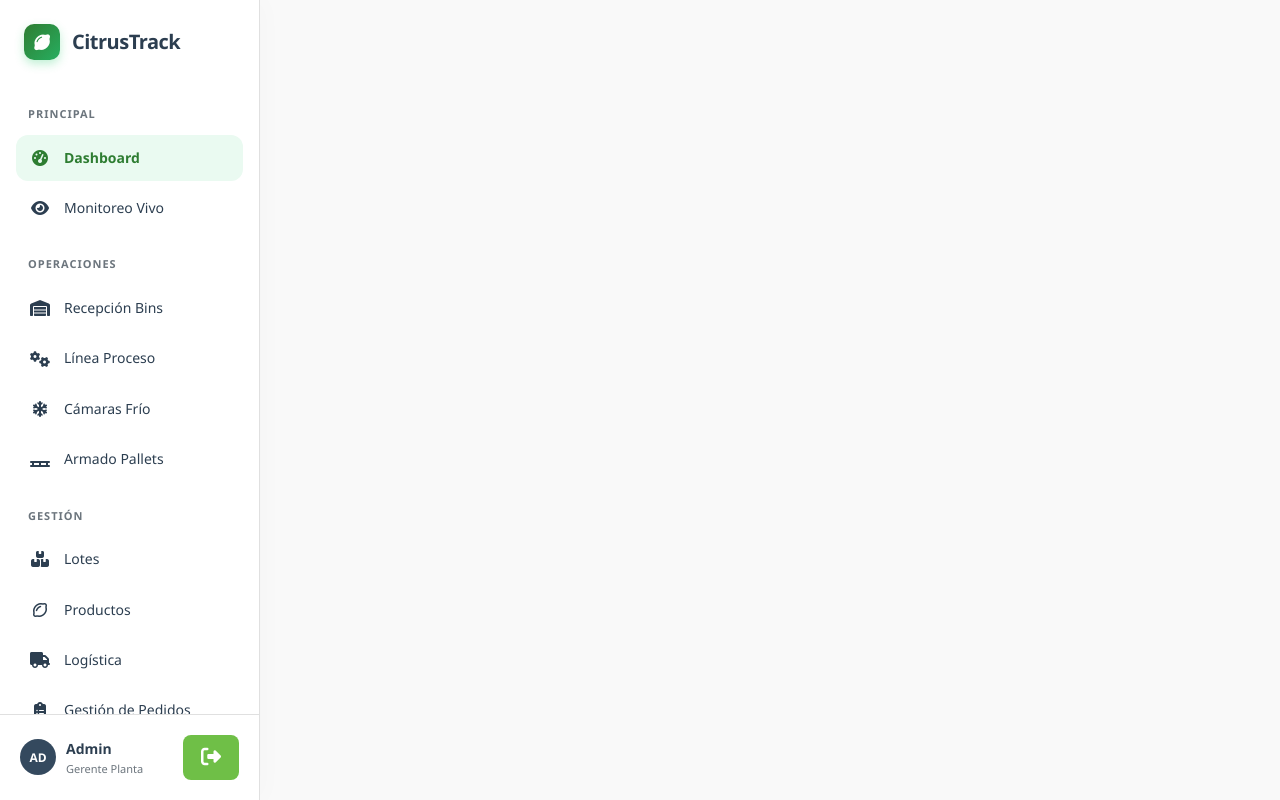
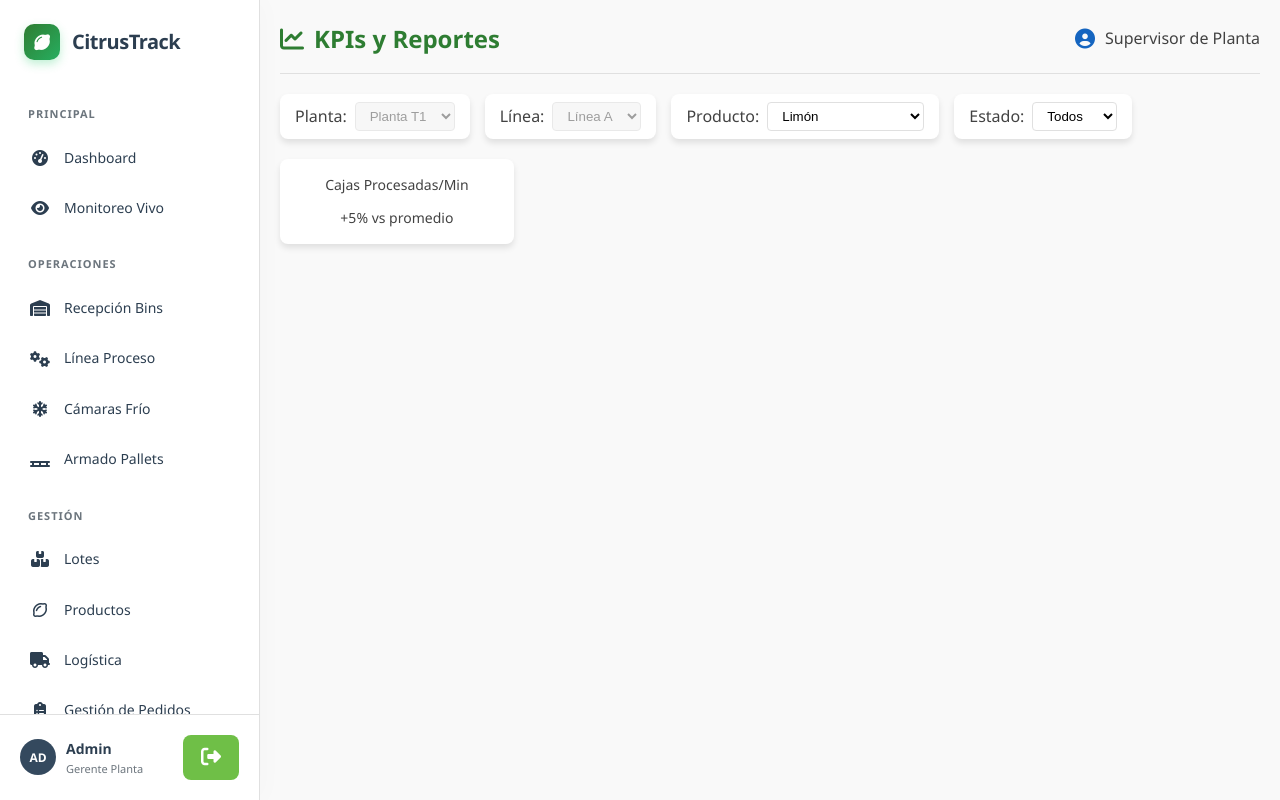
Before and after one commit to vmg22/Citru-Track, a React (Vite) app in the folder frontend/: page /kpis in a window 1280 px wide. Built offline with nearby package versions, Linux system fonts and the light colour scheme.

Commit message:
cambios en front

```diff
--- a/frontend/src/App.jsx
+++ b/frontend/src/App.jsx
@@ -23,6 +23,7 @@ import CamaraFrio from "./page/CamaraFrio/CamaraFrio";
 import MonitoringsPage from "./page/Monitoring/MonitoringsPage";
 // Importamos la página de Gestión de Pedidos
 import GestionPedidos from "./page/pedidos/GestionPedidos";
+import KPIsPage from "./page/KPIs/KPIsPage";
 
 // ---------------------------------------------------
 
@@ -34,6 +35,7 @@ const routeToItemMap = {
   "/armado-pallet": "pallet",
   "/camara": "camara",
   "/gestion-pedidos": "gestion-pedidos",
+  "/kpis": "kpis",
 };
 
 const itemToPathMap = {
@@ -43,6 +45,7 @@ const itemToPathMap = {
   bins: "/bins",
   pallet: "/armado-pallet",
   camara: "/camara",
+  kpis: "/kpis",
   "gestion-pedidos": "/gestion-pedidos",
 };
 
@@ -95,6 +98,7 @@ const AppContent = () => {
         {/* --- RUTAS FALTANTES AÑADIDAS --- */}
         <Route path="/monitoreo" element={<MonitoringsPage />} />
         <Route path="/gestion-pedidos" element={<GestionPedidos />} />
+        <Route path="/kpis" element={<KPIsPage />} />
       </Routes>
     </Layout>
   );
--- a/frontend/src/page/Dashboard/components/DashboardPrincipal.jsx
+++ b/frontend/src/page/Dashboard/components/DashboardPrincipal.jsx
@@ -1,6 +1,7 @@
 import React, { useState, useEffect } from "react";
 import MapaLogistica from "./MapaLogistica";
 import "../../../style/DashboardPrincipal.css";
+import { Link } from "react-router-dom";
 
 // Componente Button Reutilizable
 const Button = ({ children, onClick, className = "", icon }) => {
@@ -273,6 +274,7 @@ const DashboardPrincipal = () => {
         </div>
 
         <div className="dashboard-cards-container">
+          <Link to="/monitoreo" className="dashboard-card-link" style={{textDecoration:"none"}}>
           <Card
             title="Monitoreo en Tiempo Real"
             icon="fas fa-eye"
@@ -284,6 +286,8 @@ const DashboardPrincipal = () => {
             </p>
             <Conveyor />
           </Card>
+          </Link>
+
 
           <Card
             title="Gestión de Lotes"
@@ -401,18 +405,6 @@ const DashboardPrincipal = () => {
                 <KPIItem value="12" label="Alertas Críticas" status="bad" />
               </div>
             </div>
-
-            <div className="dashboard-info-card">
-              <h3>Escaneo QR</h3>
-              <div className="dashboard-qr-section">
-                <i className="fas fa-qrcode dashboard-qr-icon"></i>
-                <p>
-                  Escanea el código QR de una caja para ver su trazabilidad
-                  completa
-                </p>
-                <Button icon="fas fa-camera">Escanear QR</Button>
-              </div>
-            </div>
           </div>
         </div>
       {/* Se quitan los </div> de cierre de
--- a/frontend/src/page/KPIs/KPIsPage.jsx
+++ b/frontend/src/page/KPIs/KPIsPage.jsx
@@ -1,8 +1,87 @@
 import React from 'react'
+import { useState } from 'react';
+import "../../style/monitoreo.css";
 
 const KPIsPage = () => {
+    const [plantaSeleccionada, setPlantaSeleccionada] = useState("T1");
+    const [lineaSeleccionada, setLineaSeleccionada] = useState("A");
+    const MetricCard = ({ label, value, sublabel, statusClass = "" }) => {
   return (
-    <div>KPIsPage</div>
+    <div className="monitoreo-metric-card">
+      <div className="monitoreo-metric-label">{label}</div>
+      <div className={`monitoreo-metric-value ${statusClass}`}>{value}</div>
+      <div className="monitoreo-metric-sublabel">{sublabel}</div>
+    </div>
+  );
+};
+
+  return (
+    <div>
+      <div className="monitoreo-header">
+            <h2>
+              <i className="fas fa-chart-line"></i> KPIs y Reportes
+            </h2>
+            <div className="monitoreo-user-info">
+              <i className="fas fa-user-circle"></i>
+              <span>Supervisor de Planta</span>
+            </div>
+          </div>
+          <div className="monitoreo-filtros">
+            <div className="monitoreo-filtro-grupo">
+              <label htmlFor="planta">Planta:</label>
+              <select id="planta" value={plantaSeleccionada} disabled>
+                <option value="T1">Planta T1</option>
+                <option value="T2">Planta T2</option>
+                <option value="T3">Planta T3</option>
+                <option value="T4">Planta T4</option>
+                <option value="T5">Planta T5</option>
+              </select>
+            </div>
+            <div className="monitoreo-filtro-grupo">
+              <label htmlFor="linea">Línea:</label>
+              <select id="linea" value={lineaSeleccionada} disabled>
+                <option value="A">Línea A</option>
+                <option value="B">Línea B</option>
+                <option value="C">Línea C</option>
+                <option value="D">Línea D</option>
+                <option value="E">Línea E</option>
+              </select>
+            </div>
+            <div className="monitoreo-filtro-grupo">
+              <label htmlFor="producto">Producto:</label>
+              <select
+                id="producto"
+                // value={productoSeleccionado}
+                // onChange={handleProductoChange}
+              >
+                <option value="limon">Limón</option>
+                <option value="palta">Palta</option>
+                <option value="arandano">Arándano</option>
+                <option value="frutilla">Frutilla</option>
+                <option value="cana">Derivados de Caña</option>
+              </select>
+            </div>
+            <div className="monitoreo-filtro-grupo">
+              <label htmlFor="estado">Estado:</label>
+              <select id="estado">
+                <option>Todos</option>
+                <option>Normal</option>
+                <option>Alerta</option>
+              </select>
+            </div>
+          </div>
+
+
+          <div className="monitoreo-metrics-container">
+            <MetricCard
+              label="Cajas Procesadas/Min"
+              // value={metrics.cajasPorMin}
+              sublabel="+5% vs promedio"
+              statusClass="monitoreo-metric-good"
+            />
+
+          </div>
+    </div>
   )
 }
 
```
Also changed, not shown: frontend/src/components/layout/SideBar.jsx (+0 -140 lines).
